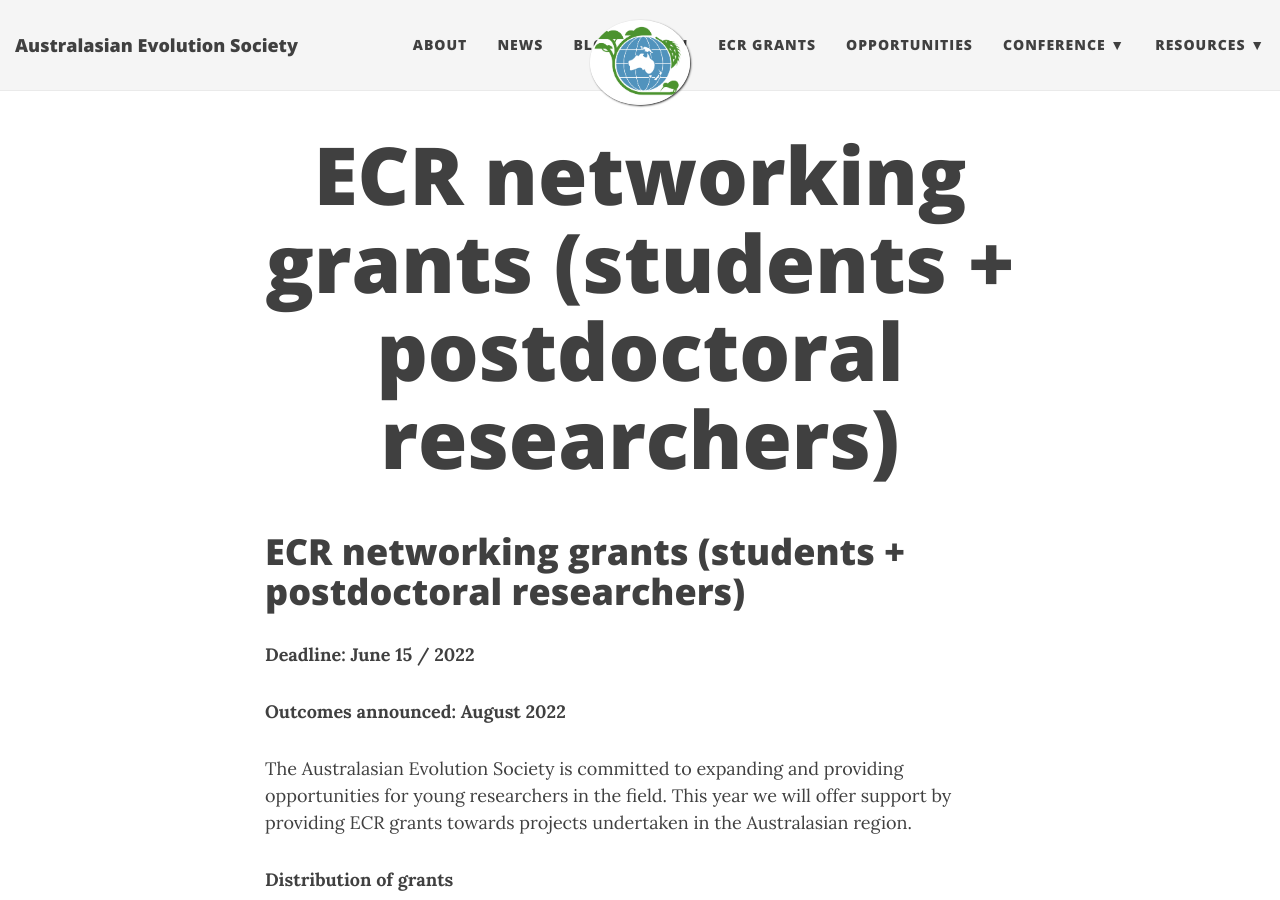
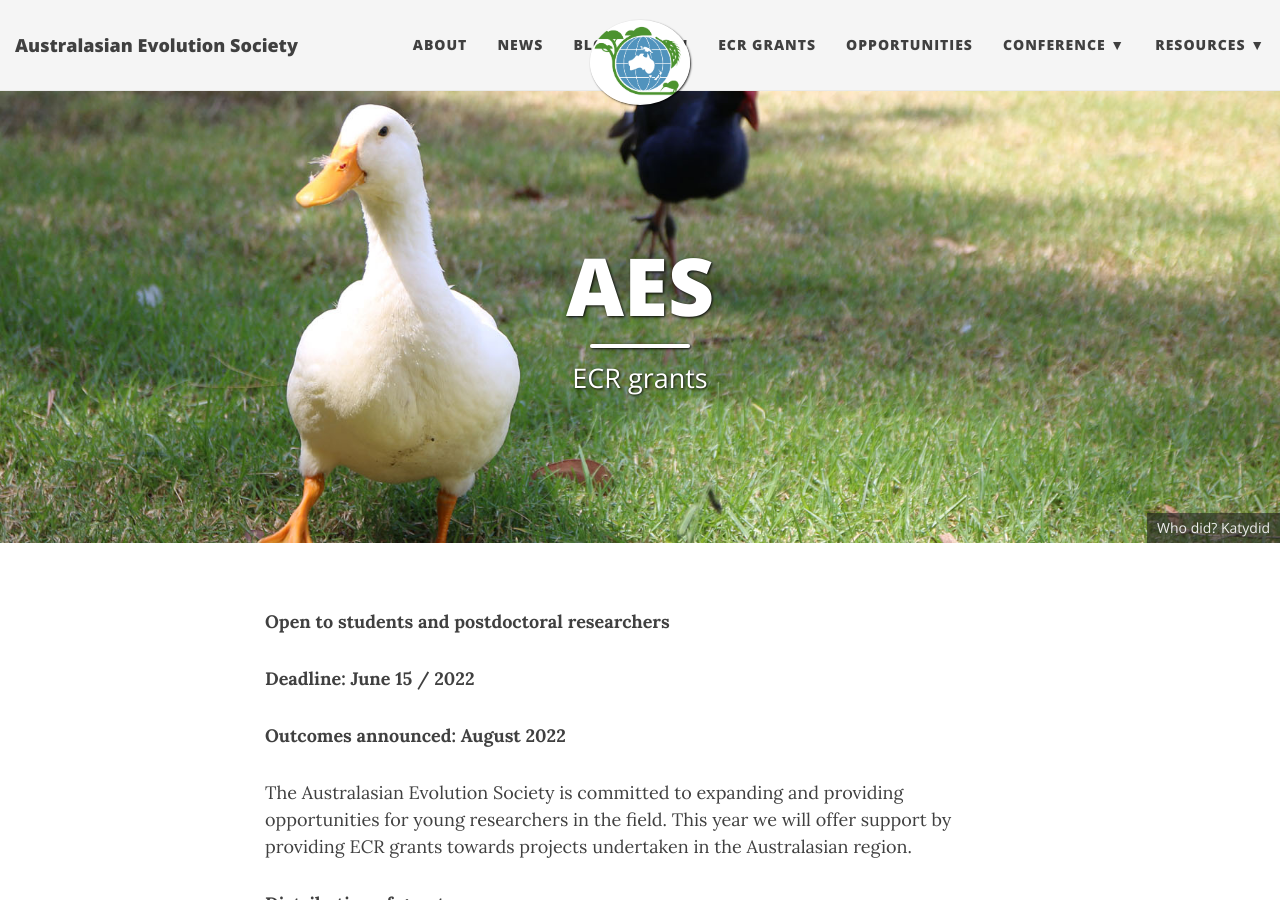
Before and after one commit to ausevo/ausevo.github.io, a Jekyll site: the page built from ECR_grants_2022.md, in a window 1280 px wide and 900 px high. Built offline with Jekyll 4.4.1, drawn with Linux system fonts in a browser that asks for light colours; nearby versions of some CDN libraries; our own code applies the rules of GitHub Pages for plain Markdown files.

Commit message:
header update 3.0

```diff
--- a/ECR_grants_2022.md
+++ b/ECR_grants_2022.md
@@ -1,6 +1,17 @@
+---
+title: "AES"
+css: /css/index.css
+layout: page
+subtitle: ECR grants
+bigimg:
+- /img/big-imgs/kook.jpg: Kookaburra
+- /img/big-imgs/duck2.jpg: The Boss
+- /img/big-imgs/flower.JPG: Flower
+- /img/big-imgs/katydid.jpg: Who did? Katydid
+- /img/big-imgs/kook2.jpg: Good one
+---
 
-
-# ECR networking grants (students + postdoctoral researchers)
+**Open to students and postdoctoral researchers**
 
 **Deadline: June 15 / 2022**
 
```
